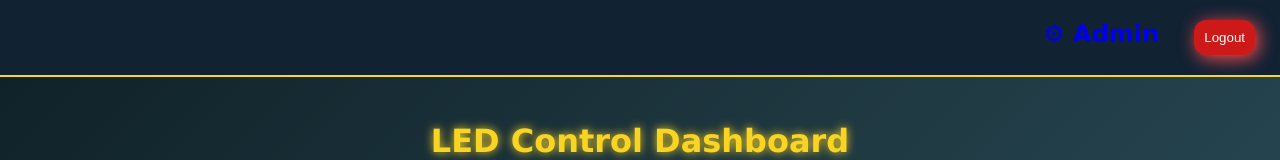
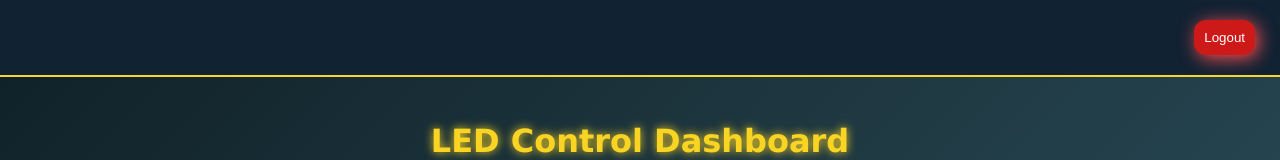
Before and after one commit to AVShayan/SMART, a plain HTML site: page Views/index.html in a window 1280 px wide. Shown: the top 160 px of the page. Drawn offline with Linux system fonts and the light colour scheme; no server answers.

Commit message:
Update index.html to hide admin link by default

```diff
--- a/Views/index.html
+++ b/Views/index.html
@@ -10,7 +10,7 @@
         <nav class="navbar">
             <div id="user-name"></div>
             <div class="user-info">
-                <span id="admin-only"><a href="./admin.html">⚙ Admin</a></span>
+                <span id="admin-only" style="display:none;"><a href="./admin.html">⚙ Admin</a></span>
                 <span id="user-role"></span>
                 <span id="user-permission"></span>
                 <button id="logout-btn">Logout</button>
@@ -23,4 +23,5 @@
         </div>
         <script src="script.js"></script>
     </body>
+
 </html>
```
